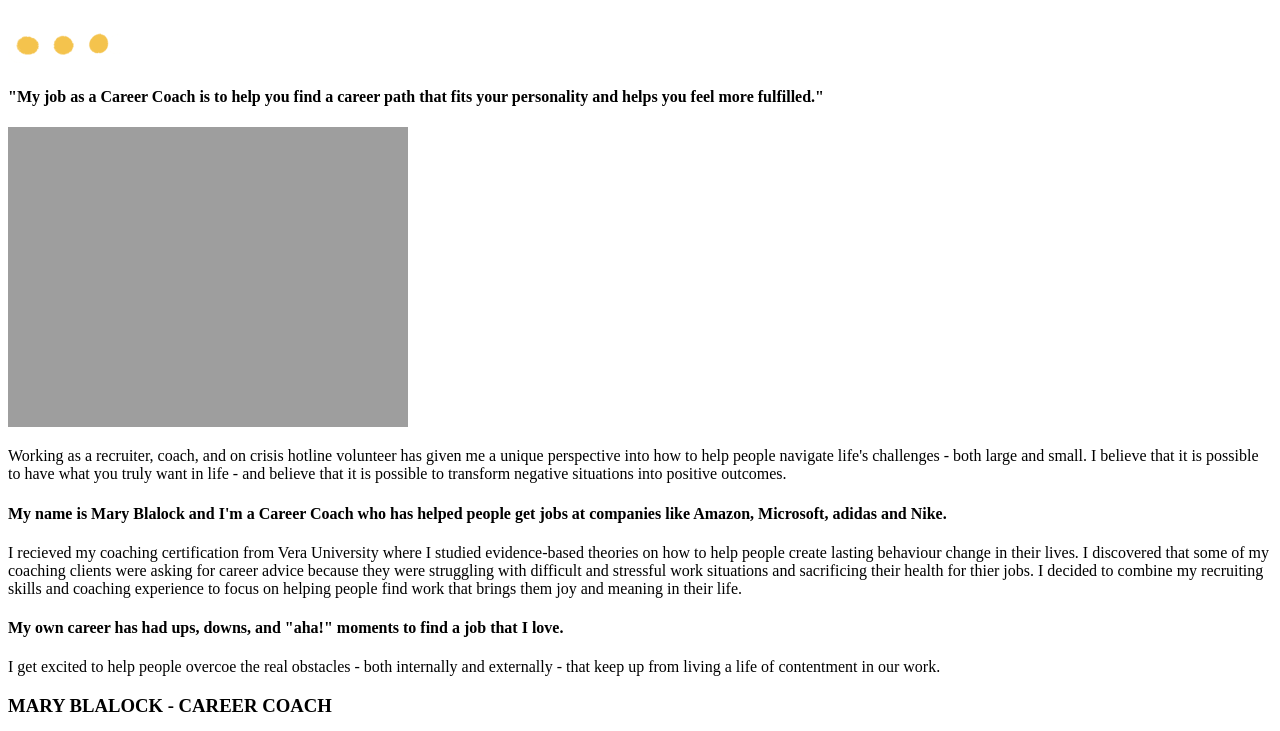
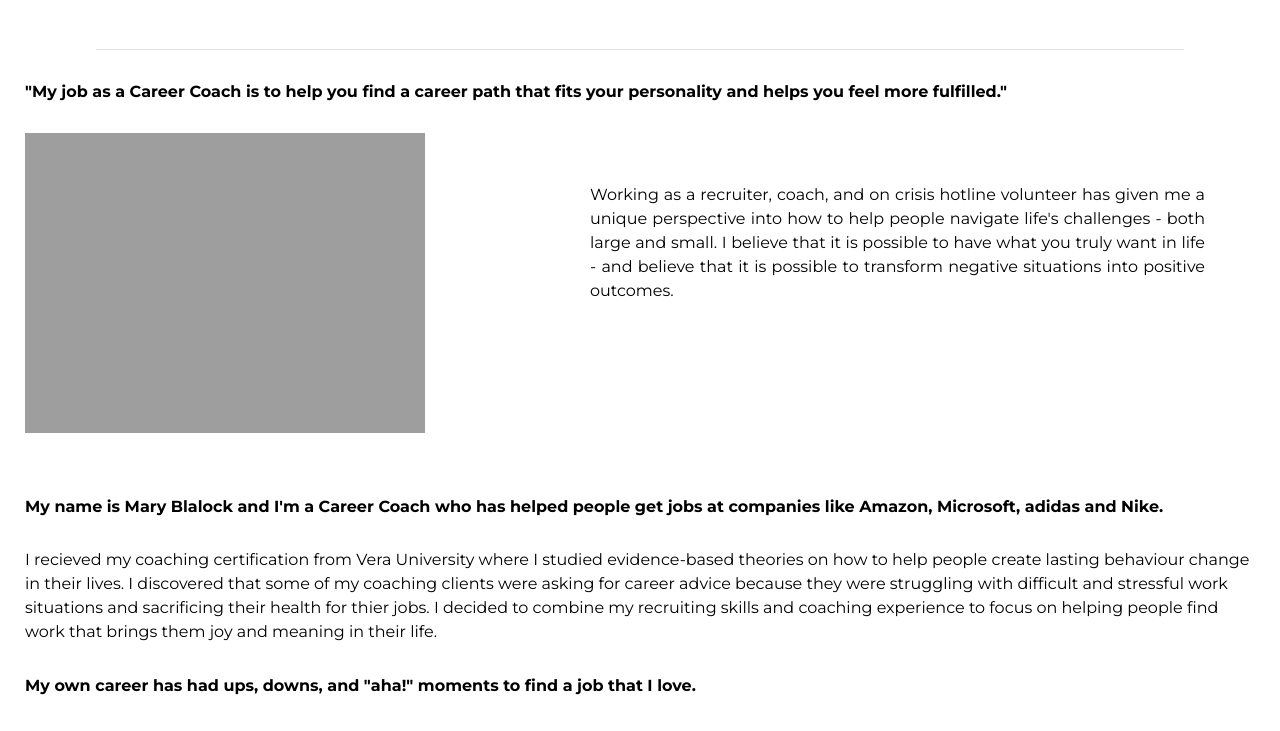
Before and after one commit to yolaahmad/Ruthr, a plain HTML site: page about.html in a window 1280 px wide. Shown: the part 291-1022 px from the top of the page. Drawn offline with Linux system fonts and the light colour scheme; the site is published under a folder, as on GitHub Pages, so addresses that start at the root find nothing.

Commit message:
first commit on this project

```diff
--- a/about.html
+++ b/about.html
@@ -4,7 +4,7 @@
     <meta charset="UTF-8" />
     <meta name="viewport" content="width=device-width, initial-scale=1.0" />
     <title>ABOUT - Mary Blalock - Career Coaching</title>
-    <link rel="stylesheet" href="/styles/about.css" />
+    <link rel="stylesheet" href="styles/about.css" />
     <link rel="preconnect" href="https://fonts.googleapis.com" />
     <link rel="preconnect" href="https://fonts.gstatic.com" crossorigin />
     <link
```
Also changed, not shown: contact.html (added).
